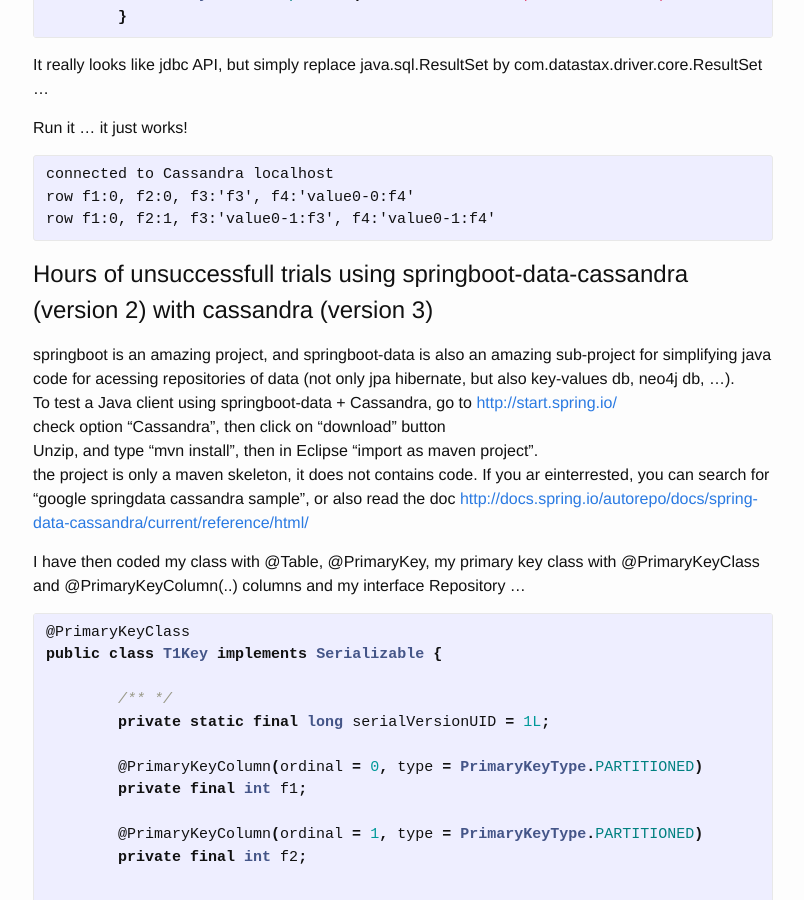
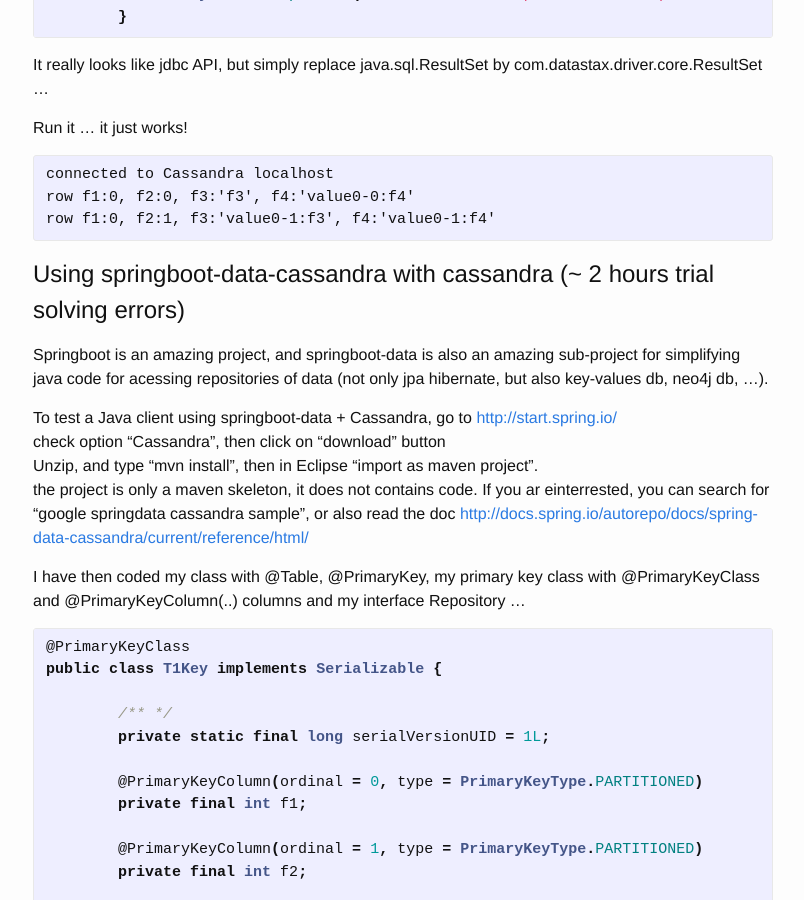
Before and after one commit to Arnaud-Nauwynck/Arnaud-Nauwynck.github.io, a Jekyll site: the page built from _posts/2017-01-04-intro-apache-cassandra.markdown, in a window 1280 px wide and 900 px high, scrolled down 4287 px. Shown: the whole window, without its empty margins (237-1041 px from the left). Built offline with Jekyll 4.4.1, drawn with Linux system fonts in a browser that asks for light colours; some of the changed text lies outside the part shown.

Commit message:
cassandra

```diff
--- a/_posts/2017-01-04-intro-apache-cassandra.markdown
+++ b/_posts/2017-01-04-intro-apache-cassandra.markdown
@@ -243,10 +243,11 @@ row f1:0, f2:1, f3:'value0-1:f3', f4:'value0-1:f4'
 
 
 
-<H1>Hours of unsuccessfull trials using springboot-data-cassandra (version 2) with cassandra (version 3)</H1>
+<H1>Using springboot-data-cassandra with cassandra (~ 2 hours trial solving errors)</H1>
 
-springboot is an amazing project, and springboot-data is also an amazing sub-project for simplifying java code for acessing repositories of data (not only jpa hibernate, but also key-values db, neo4j db, ...).
+Springboot is an amazing project, and springboot-data is also an amazing sub-project for simplifying java code for acessing repositories of data (not only jpa hibernate, but also key-values db, neo4j db, ...).
 <br/>
+
 To test a Java client using springboot-data + Cassandra, go to
 <A href="http://start.spring.io/">http://start.spring.io/</A>
 <br/>
@@ -460,3 +461,7 @@ findAll -> [0]:fr.an.tests.T1@65d8dff8 ...
 find pk:(0,0) -> fr.an.tests.T1@4730e0f0
 find by f1=0 -> 2 elt(s)
 {% endhighlight %}
+
+Conclusion: waiting springboot-data to publish an official release that work successfully with Cassandra version 3 !!
+<BR/>
+Cassandra, springboot & springboot-data are amazing projects.
```
